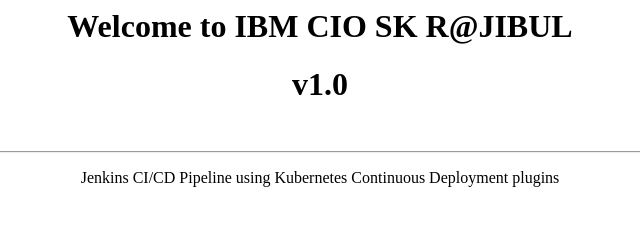
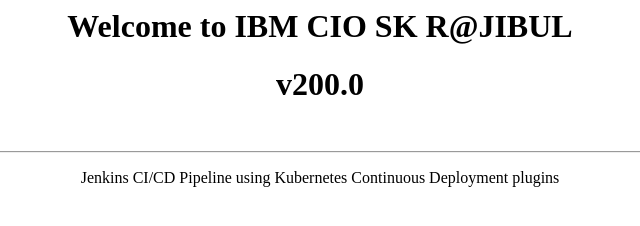
Before and after one commit to rajibul007/k8s_deployment, a plain HTML site: page index.html in a window 1280 px wide. Shown: the full height of the page, 320-960 px from the left. Drawn offline with Linux system fonts and the light colour scheme.

Commit message:
Update index.html

```diff
--- a/index.html
+++ b/index.html
@@ -1,6 +1,6 @@
 <center>
 	<h1>Welcome to  IBM CIO SK R@JIBUL</h1>
-	<h1>v1.0</h1>
+	<h1>v200.0</h1>
 	<br><hr>
 	<p>Jenkins CI/CD Pipeline using  Kubernetes Continuous Deployment plugins</p>
 
```
